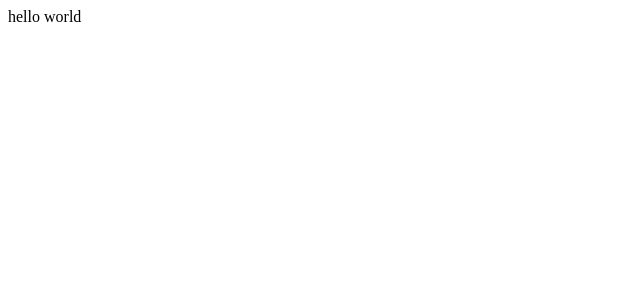
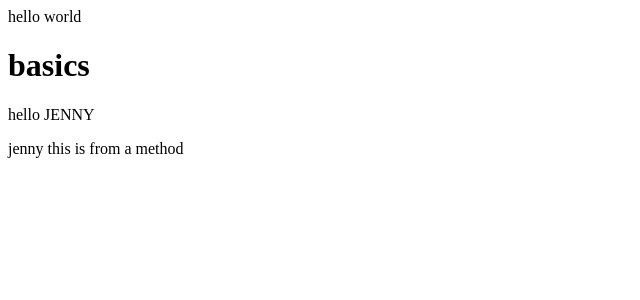
Before and after one commit to jenniekibiri/angularbasics, an Angular app: page / in a window 1280 px wide. Shown: the top 300 px of the page, without its empty margins (0-640 px from the left). Built offline with nearby package versions, Linux system fonts and the light colour scheme.

Commit message:
string interporation passing data to template using javascript inbuild method

```diff
--- a/src/app/app.component.html
+++ b/src/app/app.component.html
@@ -1,6 +1,10 @@
 <div class="text-center">
 
   hello world
+<h1>{{title}}</h1>
+  <p>hello {{name.toUpperCase()}}</p>
+  <p>{{getName()}} this is from a method</p>
+
 </div>
 
 <!-- this is the html or view page  -->
--- a/src/app/app.component.ts
+++ b/src/app/app.component.ts
@@ -7,6 +7,10 @@ import { Component } from '@angular/core';
 })
 export class AppComponent {
   title = 'basics';
+  name='jenny';
+  getName(){
+    return this.name;
+  }
 }
 
 //all logic goes in here
--- a/src/app/app.module.ts
+++ b/src/app/app.module.ts
@@ -1,6 +1,6 @@
 import { NgModule } from '@angular/core';
 import { BrowserModule } from '@angular/platform-browser';
-import { every } from 'rxjs';
+
 
 import { AppComponent } from './app.component';
 //help angular under that we are creating a module
```
Also changed, not shown: 1 other file (tests, documents, lock files or other folders).
